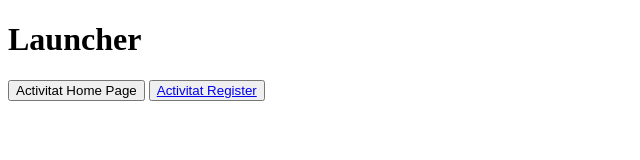
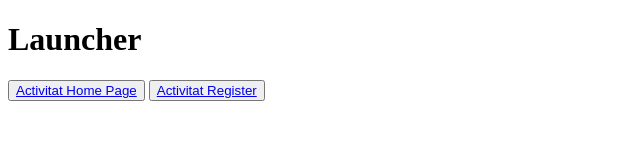
Before and after one commit to Iohel/bootstrapJoelPons, a plain HTML site: page index.html in a window 1280 px wide. Shown: the whole page, without its empty margins (0-640 px from the left). Drawn offline with Linux system fonts and the light colour scheme.

Commit message:
Launcher 2

```diff
--- a/index.html
+++ b/index.html
@@ -7,7 +7,7 @@
 </head>
 <body>
     <h1>Launcher</h1>
-    <button><a href="./Exercici2/"></a>Activitat Home Page</button>
+    <button><a href="./Exercici2/">Activitat Home Page</a></button>
     <button><a href="./UD4 Activity 1/">Activitat Register</a></button>
 </body>
 </html>
```
